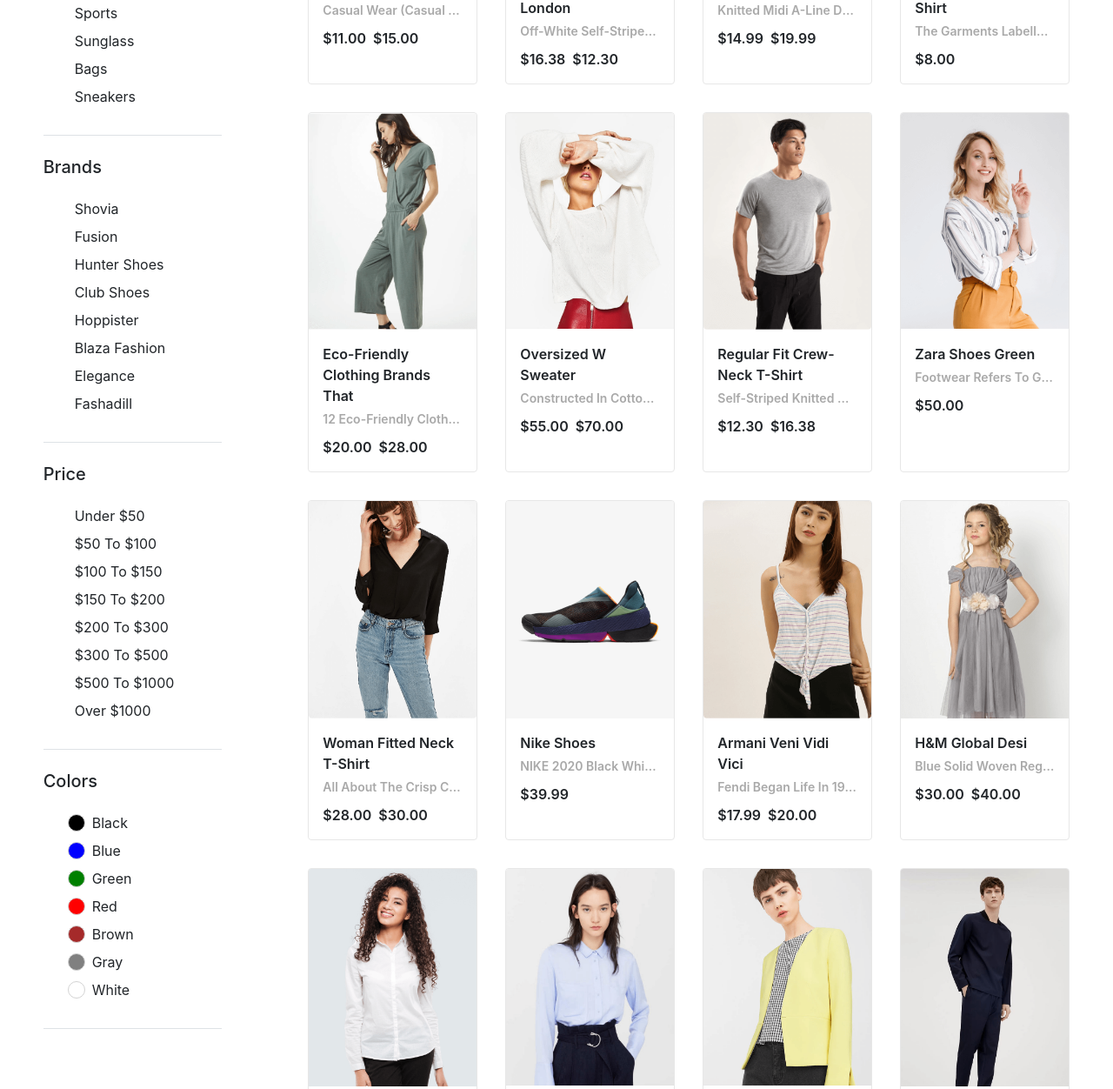
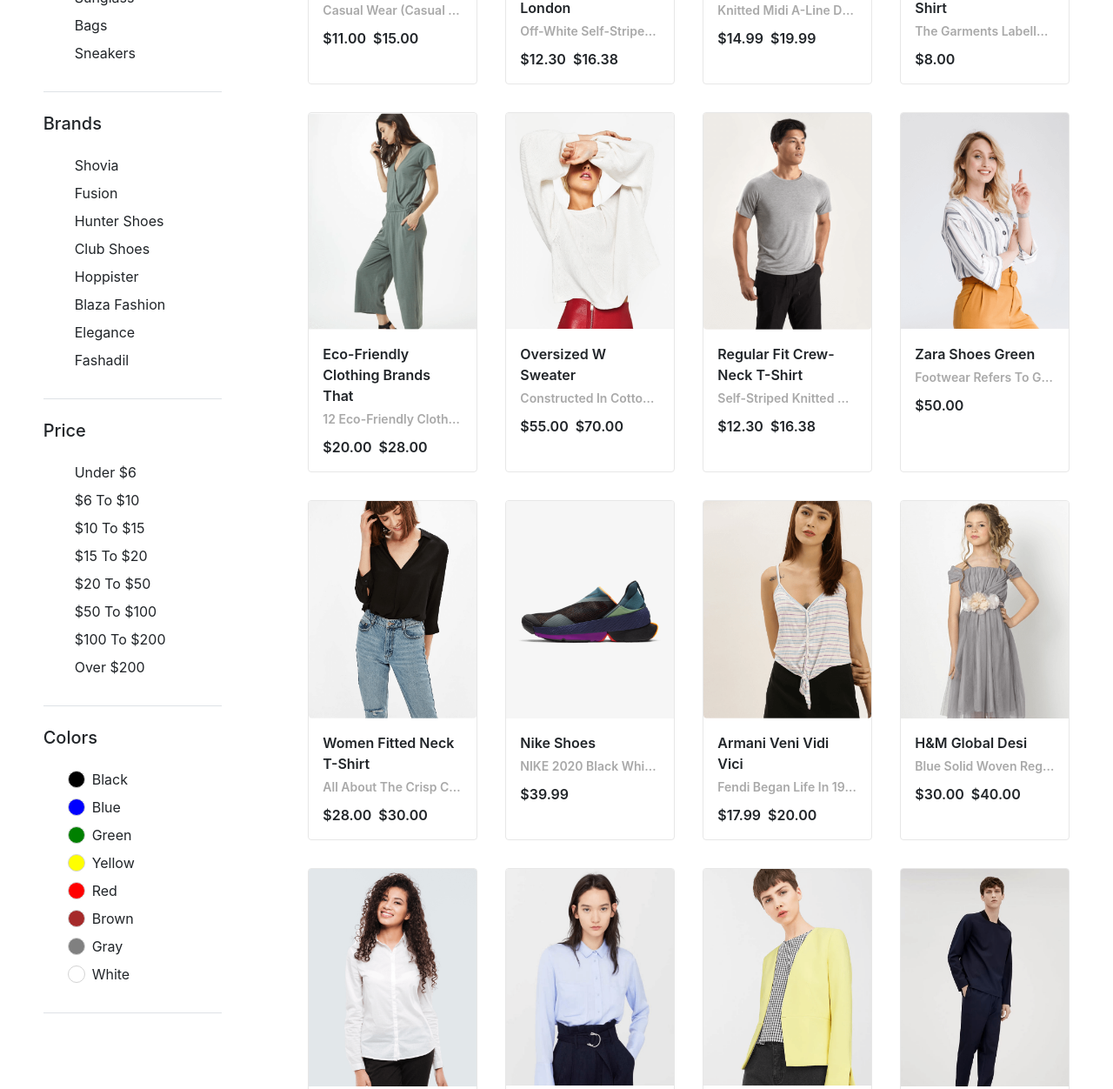
Before and after one commit to EslamMohmad/Shopping-App, a React app: page /Shopping-App/products in a window 1280 px wide. Shown: the part 487-1739 px from the top of the page at 87% size. Built offline with nearby package versions, Linux system fonts and the light colour scheme.

Commit message:
handling allProductsSection filtration logic

```diff
--- a/public/DataBase/Data.json
+++ b/public/DataBase/Data.json
@@ -6,15 +6,27 @@
       "title": "nike black",
       "description": "Casual wear (casual attire or clothing) may be a Western code that’s relaxed, occasional, spontaneous and fitted to everyday use. Casual wear became popular within the Western world",
       "befourSale": "$15.00",
-      "afterSale": "$11.00"
+      "afterSale": "$11.00",
+      "details": {
+        "category": "man",
+        "color": "black",
+        "brand": "fashadil",
+        "price": "$10 to $15"
+      }
     },
     {
       "id": 1,
       "img": "BestSellers/BestSellersImgs/p-2.png",
       "title": "hermes cartlon london",
       "description": "Off-White self-striped knitted midi A-line dress, has a scoop neck, sleeveless, straight hem",
-      "befourSale": "$12.30",
-      "afterSale": "$16.38"
+      "befourSale": "$16.38",
+      "afterSale": "$12.30",
+      "details": {
+        "category": "women",
+        "color": "white",
+        "brand": "hoppister",
+        "price": "$10 to $15"
+      }
     },
     {
       "id": 2,
@@ -22,7 +34,13 @@
       "title": "gucci cartlon Uk",
       "description": "Knitted midi A-line dress, has a scoop neck, sleeveless, straight hem",
       "befourSale": "$19.99",
-      "afterSale": "$14.99"
+      "afterSale": "$14.99",
+      "details": {
+        "category": "sneakers",
+        "color": "green",
+        "brand": "club shoes",
+        "price": "$10 to $15"
+      }
     },
     {
       "id": 3,
@@ -30,7 +48,13 @@
       "title": "regular fit flannel shirt",
       "description": "The garments labelled as Committed are products that have been produced using sustainable fibers or processes, reducing their environmental impact. Mango's goal is to support the implementation of practices more committed to the environment.",
       "befourSale": false,
-      "afterSale": "$8.00"
+      "afterSale": "$8.00",
+      "details": {
+        "category": "man",
+        "color": "black",
+        "brand": "fusion",
+        "price": "$6 to $10"
+      }
     },
     {
       "id": 4,
@@ -38,7 +62,13 @@
       "title": "eco-Friendly clothing brands that",
       "description": "12 Eco-Friendly Clothing Brands That, has a scoop neck, sleeveless, straight hem",
       "befourSale": "$28.00",
-      "afterSale": "$20.00"
+      "afterSale": "$20.00",
+      "details": {
+        "category": "women",
+        "color": "gray",
+        "brand": "blaza fashion",
+        "price": "$15 to $20"
+      }
     },
     {
       "id": 5,
@@ -46,7 +76,13 @@
       "title": "oversized w sweater",
       "description": "Constructed in cotton sweat fabric, this lovely piece, lacus eu mattis auctor, dolor lectus venenatis nulla, at tristique eros sem vel ante. Sed leo enim, iaculis ornare tristique non, vulputate sit amet ante.",
       "befourSale": "$70.00",
-      "afterSale": "$55.00"
+      "afterSale": "$55.00",
+      "details": {
+        "category": "women",
+        "color": "white",
+        "brand": "shovia",
+        "price": "$50 to $100"
+      }
     },
     {
       "id": 6,
@@ -54,7 +90,13 @@
       "title": "regular fit crew-neck t-Shirt",
       "description": "Self-striped knitted midi A-line dress, has a scoop neck, T-shirt, straight hem",
       "befourSale": "$16.38",
-      "afterSale": "$12.30"
+      "afterSale": "$12.30",
+      "details": {
+        "category": "man",
+        "color": "gray",
+        "brand": "shovia",
+        "price": "$10 to $15"
+      }
     },
     {
       "id": 7,
@@ -62,15 +104,27 @@
       "title": "zara shoes green",
       "description": "Footwear refers to garments worn on the feet, which originally serves to purpose of protection against adversities of the environment, usually regarding ground textures and temperature.",
       "befourSale": false,
-      "afterSale": "$50.00"
+      "afterSale": "$50.00",
+      "details": {
+        "category": "women",
+        "color": "white",
+        "brand": "fusion",
+        "price": "$20 to $50"
+      }
     },
     {
       "id": 8,
       "img": "BestSellers/BestSellersImgs/p-9.png",
-      "title": "woman fitted neck t-Shirt",
+      "title": "women fitted neck t-Shirt",
       "description": "All about the crisp cut and exceptional quality of the cotton, the Women Fitted V Neck Rib L/S T-Shirt won't be one you will be tossing away ever.",
       "befourSale": "$30.00",
-      "afterSale": "$28.00"
+      "afterSale": "$28.00",
+      "details": {
+        "category": "women",
+        "color": "black",
+        "brand": "elegance",
+        "price": "$20 to $50"
+      }
     },
     {
       "id": 9,
@@ -78,7 +132,13 @@
       "title": "nike shoes",
       "description": "NIKE 2020 Black White is a clean and monochromatic colourway of the label's latest high-technology silhouette. The model first launched late last year and is currently Jordan Brand's flagship performance pair.",
       "befourSale": false,
-      "afterSale": "$39.99"
+      "afterSale": "$39.99",
+      "details": {
+        "category": "sneakers",
+        "color": "black",
+        "brand": "hunter shoes",
+        "price": "$20 to $50"
+      }
     }
   ],
   "newArrivals": [
@@ -88,7 +148,13 @@
       "title": "Armani Veni Vidi Vici",
       "description": "Fendi began life in 1925 as a fur and leather speciality store in Rome.",
       "befourSale": "$20.00",
-      "afterSale": "$17.99"
+      "afterSale": "$17.99",
+      "details": {
+        "category": "women",
+        "color": "white",
+        "brand": "fusion",
+        "price": "$15 to $20"
+      }
     },
     {
       "id": 11,
@@ -96,7 +162,13 @@
       "title": "H&M Global Desi",
       "description": "Blue solid woven regular top, curved hem with tassell detailing has shoulder straps, and sleeveless",
       "befourSale": "$40.00",
-      "afterSale": "$30.00"
+      "afterSale": "$30.00",
+      "details": {
+        "category": "kids",
+        "color": "gray",
+        "brand": "hoppister",
+        "price": "$20 to $50"
+      }
     },
     {
       "id": 12,
@@ -104,7 +176,13 @@
       "title": "Zara Solly White Shirt",
       "description": "For a chic and smart look, don this white shirt from Solly by Allen Solly. Crafted from a cotton-nylon blend with a hint of stretch, this design features a dotted pattern. Wear this 3/4th sleeves shirt with trousers and wedges to a client meeting.",
       "befourSale": "$32.00",
-      "afterSale": "$25.00"
+      "afterSale": "$25.00",
+      "details": {
+        "category": "women",
+        "color": "white",
+        "brand": "shovia",
+        "price": "$20 to $50"
+      }
     },
     {
       "id": 13,
@@ -112,7 +190,13 @@
       "title": "Hermes  Carlton London",
       "description": "Off-White self-striped knitted midi A-line dress, has a scoop neck, sleeveless, straight hem",
       "befourSale": false,
-      "afterSale": "$15.00"
+      "afterSale": "$15.00",
+      "details": {
+        "category": "women",
+        "color": "white",
+        "brand": "blaza fashion",
+        "price": "$10 to $15"
+      }
     },
     {
       "id": 14,
@@ -120,7 +204,13 @@
       "title": "Scuba Stand Collar Topper Jacket",
       "description": "Zara provides only the highest-quality selection of dresses, womens suits, and suited separates.",
       "befourSale": "$16.00",
-      "afterSale": "$12.00"
+      "afterSale": "$12.00",
+      "details": {
+        "category": "women",
+        "color": "yellow",
+        "brand": "blaza fashion",
+        "price": "$15 to $20"
+      }
     },
     {
       "id": 15,
@@ -128,7 +218,13 @@
       "title": "Armani Wide-Leg Trousers",
       "description": "Monochrome elegance. Made with a relaxed wide-leg, these trousers are made from a sustainable soft organic cotton with a mechanical stretch making the garment easily recycled.",
       "befourSale": "$80.00",
-      "afterSale": "$60.00"
+      "afterSale": "$60.00",
+      "details": {
+        "category": "man",
+        "color": "black",
+        "brand": "blaza fashion",
+        "price": "$50 to $100"
+      }
     },
     {
       "id": 16,
@@ -136,7 +232,13 @@
       "title": "Short Sleeve Shirts For Men",
       "description": "From casual days out to parties, dinners and other events that call for a dressier look, a short sleeve shirt is a versatile piece that works for all kinds of occasions.",
       "befourSale": "$18.99",
-      "afterSale": "$12.99"
+      "afterSale": "$12.99",
+      "details": {
+        "category": "man",
+        "color": "brown",
+        "brand": "elegance",
+        "price": "$10 to $15"
+      }
     },
     {
       "id": 17,
@@ -144,7 +246,13 @@
       "title": "Blazer And A Neck Scarf",
       "description": "blue short sleeve basic midi dress featuring a crew neckline in a jersey fabric.",
       "befourSale": "$23.00",
-      "afterSale": "$13.00"
+      "afterSale": "$13.00",
+      "details": {
+        "category": "women",
+        "color": "brown",
+        "brand": "fashadil",
+        "price": "$10 to $15"
+      }
     },
     {
       "id": 18,
@@ -152,7 +260,13 @@
       "title": "Zara Shoes Green",
       "description": "NIKE 2020 Black White is a clean and monochromatic colourway",
       "befourSale": "$30.00",
-      "afterSale": "$28.00"
+      "afterSale": "$28.00",
+      "details": {
+        "category": "sneakers",
+        "color": "green",
+        "brand": "club shoes",
+        "price": "$20 to $50"
+      }
     },
     {
       "id": 19,
@@ -160,7 +274,13 @@
       "title": "Maniac Red Boys",
       "description": "Sporty essentials, these Under Armour athletic shorts are smooth and lightweight in moisture-wicking material.",
       "befourSale": "$300.00",
-      "afterSale": "$250.00"
+      "afterSale": "$250.00",
+      "details": {
+        "category": "kids",
+        "color": "red",
+        "brand": "hoppister",
+        "price": "over $200"
+      }
     }
   ]
 }
--- a/src/App/Components/AllProductsSection/AsideSection.js
+++ b/src/App/Components/AllProductsSection/AsideSection.js
@@ -1,11 +1,90 @@
-import React from "react";
+import React, { useState, useEffect } from "react";
+import { useDispatch } from "react-redux";
+import { Link } from "react-router-dom";
+
+import { getFilterdProducts } from "../../Store/ProductsSlice";
 import Icon from "./../../Reuseable Components/Icon/Icon";
-
+import BackToHome from "./../../Reuseable Components/BackToHome/BackToHome";
 import "./AsideSection.css";
 
 const AsideSection = () => {
+  const tagsObjects = {
+    category: [],
+    brands: [],
+    prices: [],
+    colors: [],
+  };
+
+  const [tags, setTages] = useState(tagsObjects);
+
+  const action = useDispatch();
+
+  const tagsStateHandler = (input) => {
+    if (input.checked) {
+      setTages((prev) => ({
+        ...prev,
+        [input.name]: [...prev[input.name], input.id],
+      }));
+    } else {
+      setTages((prev) => {
+        const filteredArr = prev[input.name].filter((tag) => tag !== input.id);
+        return { ...prev, [input.name]: filteredArr };
+      });
+    }
+  };
+
+  const removeTagHandler = (tag, tagType) =>
+    setTages((prev) => {
+      const filteredArr = prev[tagType].filter((t) => t !== tag);
+      return { ...prev, [tagType]: filteredArr };
+    });
+
+  const tagsRenderHandler = () =>
+    Object.values(tags).map((tagArr, idx) =>
+      tagArr.map((tag, i) => (
+        <div
+          key={i}
+          className="tag p-2 border rounded me-1 mb-1 d-inline-flex justify-content-between align-items-center"
+          type={Object.keys(tags)[idx]}
+        >
+          <span className="me-2" style={{ fontSize: "13px" }}>
+            {tag}
+          </span>
+          <span
+            style={{ cursor: "pointer" }}
+            onClick={() => removeTagHandler(tag, Object.keys(tags)[idx])}
+          >
+            <Icon icon={"fa-xmark"} prefix={"fa-solid"} />
+          </span>
+        </div>
+      ))
+    );
+
+  const sectionRender = (array, sectionName) => {
+    return array.map((item, index) => (
+      <div className="mb-2 d-flex align-items-center parent" key={index}>
+        <input
+          className="me-3 rounded"
+          type="checkbox"
+          id={item}
+          name={sectionName}
+          style={{ cursor: "pointer" }}
+          onChange={({ target }) => tagsStateHandler(target)}
+          checked={tags[sectionName].includes(item)}
+        />
+        <label htmlFor={item} style={{ cursor: "pointer" }}>
+          {item}
+        </label>
+      </div>
+    ));
+  };
+
+  useEffect(() => {
+    action(getFilterdProducts(tags));
+  }, [tags, action]);
+
   const categoryArr = [
-    "woman",
+    "women",
     "man",
     "watch",
     "kids",
@@ -23,48 +102,40 @@ const AsideSection = () => {
     "hoppister",
     "blaza fashion",
     "elegance",
-    "fashadill",
+    "fashadil",
   ];
 
   const priceArr = [
-    "under $50",
+    "under $6",
+    "$6 to $10",
+    "$10 to $15",
+    "$15 to $20",
+    "$20 to $50",
     "$50 to $100",
-    "$100 to $150",
-    "$150 to $200",
-    "$200 to $300",
-    "$300 to $500",
-    "$500 to $1000",
-    "over $1000",
+    "$100 to $200",
+    "over $200",
   ];
-
-  const sectionRender = (array, sectionName) => {
-    return array.map((item, index) => (
-      <div className="mb-2 d-flex align-items-center parent" key={index}>
-        <input
-          className="me-3 rounded"
-          type="checkbox"
-          id={item}
-          name={sectionName}
-          style={{ cursor: "pointer" }}
-        />
-        <label htmlFor={item} style={{ cursor: "pointer" }}>
-          {item}
-        </label>
-      </div>
-    ));
-  };
 
   const colorsArr = [
     "black",
     "blue",
     "green",
+    "yellow",
     "red",
     "brown",
     "gray",
     "white",
   ].map((color, index) => (
     <div className="mb-2 d-flex align-items-center parent" key={index}>
-      <input className="rounded" type="checkbox" id={color} name="colors" />
+      <input
+        className="rounded"
+        type="checkbox"
+        id={color}
+        name="colors"
+        style={{ cursor: "pointer" }}
+        onChange={({ target }) => tagsStateHandler(target)}
+        checked={tags.colors.includes(color)}
+      />
       <label htmlFor={color} style={{ cursor: "pointer" }}>
         <span className="color mx-2" style={{ backgroundColor: color }}></span>
         {color}
@@ -75,25 +146,25 @@ const AsideSection = () => {
   return (
     <div className="asideSection">
       <div className="d-flex links flex-row mb-4">
-        <p className="mb-0 px-0">home</p>
+        <BackToHome>
+          <p className="mb-0 px-0">home</p>
+        </BackToHome>
         <span className="px-0 mx-2">/</span>
-        <p className="mb-0 px-0">products</p>
+        <Link to="/Shopping-App/products">
+          <p className="mb-0 px-0">products</p>
+        </Link>
       </div>
       <div className="sectionsFilter d-flex flex-column border-bottom pb-4 mb-4">
         <div className="d-flex justify-content-between align-items-center mb-4">
           <h5 className="mb-0">filter</h5>
-          <span style={{ fontSize: "13px", cursor: "pointer" }}>clear all</span>
+          <span
+            style={{ fontSize: "13px", cursor: "pointer" }}
+            onClick={() => setTages(tagsObjects)}
+          >
+            clear all
+          </span>
         </div>
-        <div className="sectionsTags">
-          <div className="tag p-2 border rounded me-2 mb-2 d-inline-flex justify-content-between align-items-center">
-            <span className="me-2" style={{ fontSize: "13px" }}>
-              women-wear
-            </span>
-            <span style={{ cursor: "pointer" }}>
-              <Icon icon={"fa-xmark"} prefix={"fa-solid"} />
-            </span>
-          </div>
-        </div>
+        <div className="sectionsTags">{tagsRenderHandler()}</div>
       </div>
       <div className="category border-bottom pb-4 mb-4">
         <h5 className="mb-4">category</h5>
@@ -103,9 +174,9 @@ const AsideSection = () => {
         <h5 className="mb-4">brands</h5>
         <div>{sectionRender(brandsArr, "brands")}</div>
       </div>
-      <div className="price border-bottom pb-4 mb-4">
+      <div className="prices border-bottom pb-4 mb-4">
         <h5 className="mb-4">price</h5>
-        <div>{sectionRender(priceArr, "price")}</div>
+        <div>{sectionRender(priceArr, "prices")}</div>
       </div>
       <div className="colors border-bottom pb-4">
         <h5 className="mb-4">colors</h5>
--- a/src/App/Components/AllProductsSection/ProductsSection.js
+++ b/src/App/Components/AllProductsSection/ProductsSection.js
@@ -9,7 +9,7 @@ import ProductsOptions from "./ProductsOptions";
 
 const ProductsSection = () => {
   const {
-    ProductsSlice: { bestSellers, newArrivals },
+    ProductsSlice: { bestSellers, newArrivals, productsFilterState },
     ModalSlice: { homeState },
   } = useSelector((state) => state);
 
@@ -17,9 +17,15 @@ const ProductsSection = () => {
 
   useEffect(() => {
     if (!homeState) {
-      dispatch(productData({ state: false, URL: "DataBase/Data.json" }));
+      dispatch(productData({ state: false, URL: "/DataBase/Data.json" }));
     }
   }, [dispatch, homeState]);
+
+  const productsHandler = () => {
+    return productsFilterState.length
+      ? productsFilterState
+      : [...bestSellers, ...newArrivals];
+  };
 
   return (
     <div className="productsSection">
@@ -37,7 +43,7 @@ const ProductsSection = () => {
         </div>
       </div>
       <ProductContainer
-        payload={[...bestSellers, ...newArrivals]}
+        payload={productsHandler()}
         action={dispatch}
         name="casual Wear"
       />
--- a/src/App/Components/ProductDetailsSection/ProductDetailsSection.js
+++ b/src/App/Components/ProductDetailsSection/ProductDetailsSection.js
@@ -234,7 +234,7 @@ const ProductDetailsSection = () => {
           </div>
         </div>
       </div>
-      <div className="row mx-0 px-0">
+      <div className="products row mx-0 px-0">
         <ProductContainer
           payload={bestSellers.slice(0, 5)}
           action={action}
--- a/src/App/Components/TopBrandsSection/TopBrandsSlider/TopBrandsImgs.js
+++ b/src/App/Components/TopBrandsSection/TopBrandsSlider/TopBrandsImgs.js
@@ -1,10 +1,10 @@
 const brands = [
   { imgSrc: require("./TopBrandsImgs/brand-1.png"), name: "fashadil" },
   { imgSrc: require("./TopBrandsImgs/brand-2.png"), name: "elegance" },
-  { imgSrc: require("./TopBrandsImgs/brand-3.png"), name: "blaze fashion" },
+  { imgSrc: require("./TopBrandsImgs/brand-3.png"), name: "blaza fashion" },
   { imgSrc: require("./TopBrandsImgs/brand-4.png"), name: "hoppister" },
   { imgSrc: require("./TopBrandsImgs/brand-5.png"), name: "club shoes" },
-  { imgSrc: require("./TopBrandsImgs/brand-6.png"), name: "hunter shose" },
+  { imgSrc: require("./TopBrandsImgs/brand-6.png"), name: "hunter shoes" },
   { imgSrc: require("./TopBrandsImgs/brand-7.png"), name: "fusion" },
   { imgSrc: require("./TopBrandsImgs/brand-8.png"), name: "shovia" },
 ];
--- a/src/App/Modal/ProductFilter/ProductFilter.js
+++ b/src/App/Modal/ProductFilter/ProductFilter.js
@@ -8,8 +8,8 @@ import "./ProductFilter.css";
 
 const ProductFilter = ({ action }) => {
   return (
-    <ASide cls="aside productFilterSection p-3 px-4">
-      <div className="top d-flex align-items-center mb-3 py-3">
+    <ASide cls="aside productFilterSection p-5 px-4 pt-0">
+      <div className="top d-flex align-items-center mb-3 py-3 position-sticky">
         <span
           className="fs-5 position-absolute"
           onClick={() => action(overLayFunc())}
@@ -20,7 +20,7 @@ const ProductFilter = ({ action }) => {
         <h3 className="mb-0 flex-grow-1 text-center">filter</h3>
       </div>
       <AsideSection />
-      <div className="bottom bg-dark position-sticky text-white text-center py-3">
+      <div className="bottom bg-dark position-fixed text-white text-center py-3">
         9,608 items
       </div>
     </ASide>
--- a/src/App/Reuseable Components/Nav/Nav.js
+++ b/src/App/Reuseable Components/Nav/Nav.js
@@ -106,8 +106,6 @@ const Nav = ({ cls }) => {
           }))
         }
         onMouseEnter={() => {
-          console.log(cls);
-
           return (
             cls === "navLists" &&
             setListState(() => ({
--- a/src/App/Reuseable Components/ProductContainer/ProductContainer.css
+++ b/src/App/Reuseable Components/ProductContainer/ProductContainer.css
@@ -13,6 +13,7 @@
   border: 1px solid #e7e7e7;
   cursor: pointer;
   transition: 0.5s ease transform;
+  max-width: 350px;
 }
 
 .productGridLayout .product:hover {
--- a/src/App/Store/ProductsSlice.js
+++ b/src/App/Store/ProductsSlice.js
@@ -36,6 +36,7 @@ const ProductsSlice = createSlice({
     addToCartState: false,
     loadingState: false,
     productViewDetailstState: false,
+    productsFilterState: [],
   },
   reducers: {
     increase: (state) => {
@@ -74,6 +75,20 @@ const ProductsSlice = createSlice({
       state.productInfo.size = { sizeState: false, result: "" };
       state.addToCartState = false;
       state.productInfo.product = determidProduct;
+    },
+    getFilterdProducts: (state, { payload }) => {
+      const globalProducts = [
+        ...state.bestSellers,
+        ...state.newArrivals,
+      ].filter((product) => {
+        return (
+          payload.category.includes(product.details.category) ||
+          payload.brands.includes(product.details.brand) ||
+          payload.colors.includes(product.details.color) ||
+          payload.prices.includes(product.details.price)
+        );
+      });
+      state.productsFilterState = globalProducts;
     },
   },
   extraReducers: {
@@ -123,6 +138,7 @@ export const {
   viewDetails,
   getProductDetailsFromURLFunc,
   productCartFunc,
+  getFilterdProducts,
 } = ProductsSlice.actions;
 
 export default ProductsSlice.reducer;
```
Also changed, not shown: src/App/Modal/ProductFilter/ProductFilter.css (+11 -1 lines).
